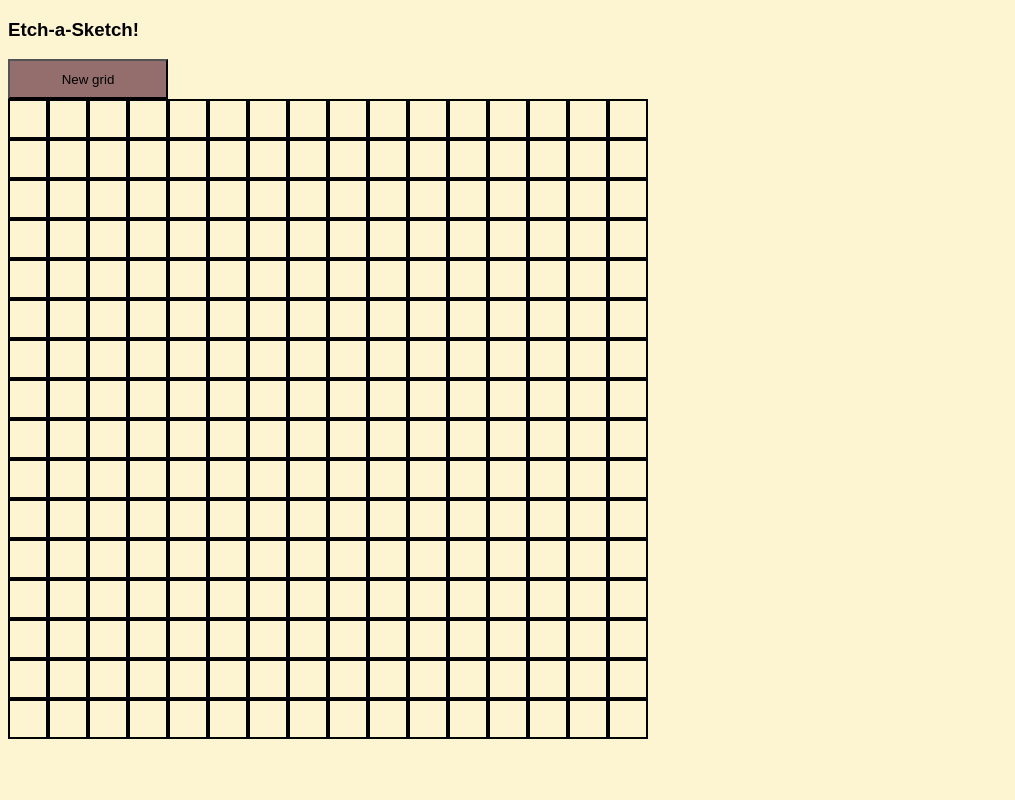
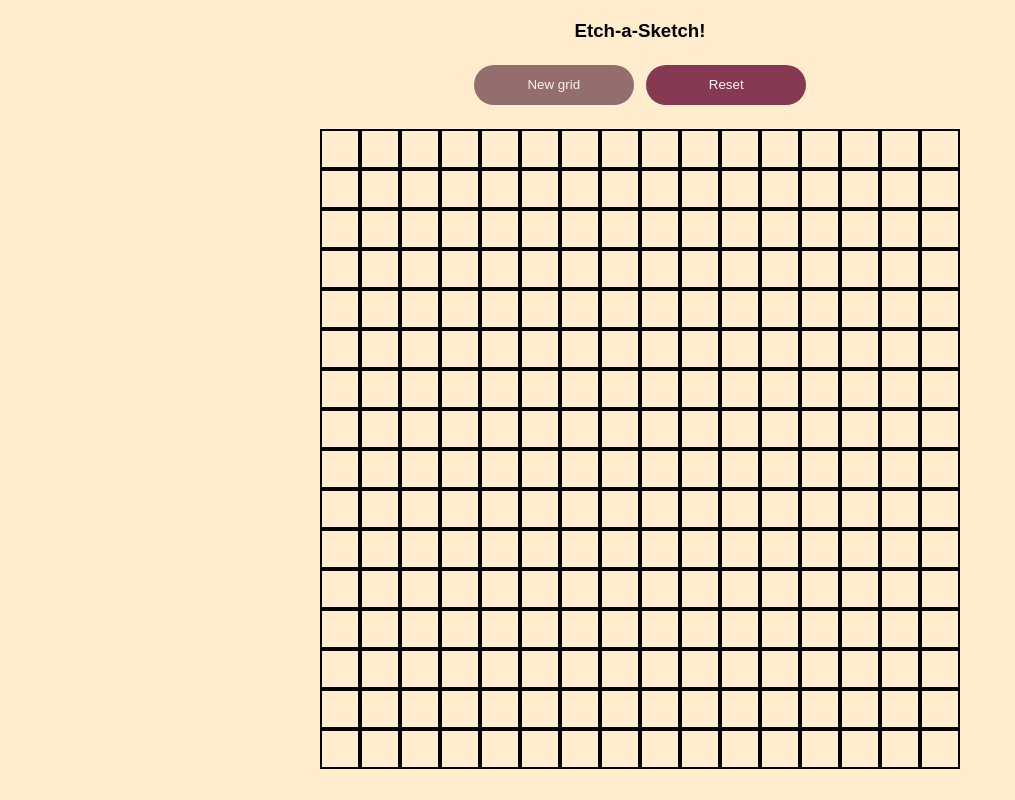
Before and after one commit to koleenciacico/Etch-a-Sketch, a plain HTML site: page index.html in a window 1280 px wide. Shown: the whole page, without its empty margins (0-1015 px from the left). Drawn offline with Linux system fonts and the light colour scheme; a web font is replaced by a local one.

Commit message:
added the reset btn and fix the design

```diff
--- a/index.html
+++ b/index.html
@@ -11,8 +11,11 @@
     <title>Etch-a-Sketch</title>
 </head>
 <body>
-    <h3>Etch-a-Sketch!</h3>
-    <button id="new-grid-btn">New grid</button>
+    <div class=" header-wrapper">
+        <h3>Etch-a-Sketch!</h3>
+         <button id="new-grid-btn">New grid</button>
+         <button id="reset-grid-btn">Reset </button>
+    </div>
     <div id="parent-container"></div>
 </body>
 </html>
--- a/scripts.js
+++ b/scripts.js
@@ -30,3 +30,12 @@ askGrid.addEventListener('click', () => {
     createGrid(resize);
   }
 });
+
+const resetGrid = document.getElementById('reset-grid-btn');
+resetGrid.addEventListener('click', () => {
+  const coloredSquares = document.querySelectorAll('.hovered');
+
+  coloredSquares.forEach((grid) => {
+    grid.classList.remove('hovered');
+  });
+});
--- a/styles.css
+++ b/styles.css
@@ -1,6 +1,9 @@
 :root {
-  --primary-base-color: #fdf4d2;
+  --primary-base-color: #ffedce;
   --primary-btn-color: #946d6d;
+  --font-color-btn: #fff2f2;
+  --primary-sketch-color: #a290b7;
+  --secondary-btn-color: #853953;
   --body-font: 'Google Sans Flex', sans-serif;
 }
 
@@ -14,6 +17,7 @@ body {
   flex-wrap: wrap;
   width: 80vmin;
   height: 80vmin;
+  margin: 0 auto;
 }
 .gridDiv {
   border: 2px solid rgb(0, 0, 0);
@@ -21,7 +25,7 @@ body {
 }
 
 .hovered {
-  background-color: #a290b7;
+  background-color: var(--primary-sketch-color);
   transition: background-color 0.3s ease;
 }
 
@@ -30,4 +34,39 @@ body {
   height: 5vmin;
   width: 20vmin;
   font-family: var(--body-font);
+  border-radius: 3vmin;
+  color: var(--font-color-btn);
+  padding: 0.5vmin 0.5vmin;
+  text-align: center;
+  border: 0px;
+  transition: transform 0.2s ease;
+  margin: 0.5vmin;
 }
+#new-grid-btn:hover {
+  transform: scale(1.1);
+  box-shadow: 0px 0px 52px 3px rgba(154, 63, 63, 0.49);
+}
+
+#reset-grid-btn {
+  background-color: var(--secondary-btn-color);
+  height: 5vmin;
+  width: 20vmin;
+  font-family: var(--body-font);
+  border-radius: 3vmin;
+  color: var(--font-color-btn);
+  padding: 0.5vmin 0.5vmin;
+  text-align: center;
+  border: 0px;
+  transition: transform 0.2s ease;
+  margin: 0.5vmin;
+}
+
+#reset-grid-btn:hover {
+  transform: scale(1.1);
+  box-shadow: 0px 0px 52px 3px rgba(154, 63, 63, 0.49);
+}
+
+.header-wrapper {
+  text-align: center;
+  margin: 2.5vmin;
+}
```
